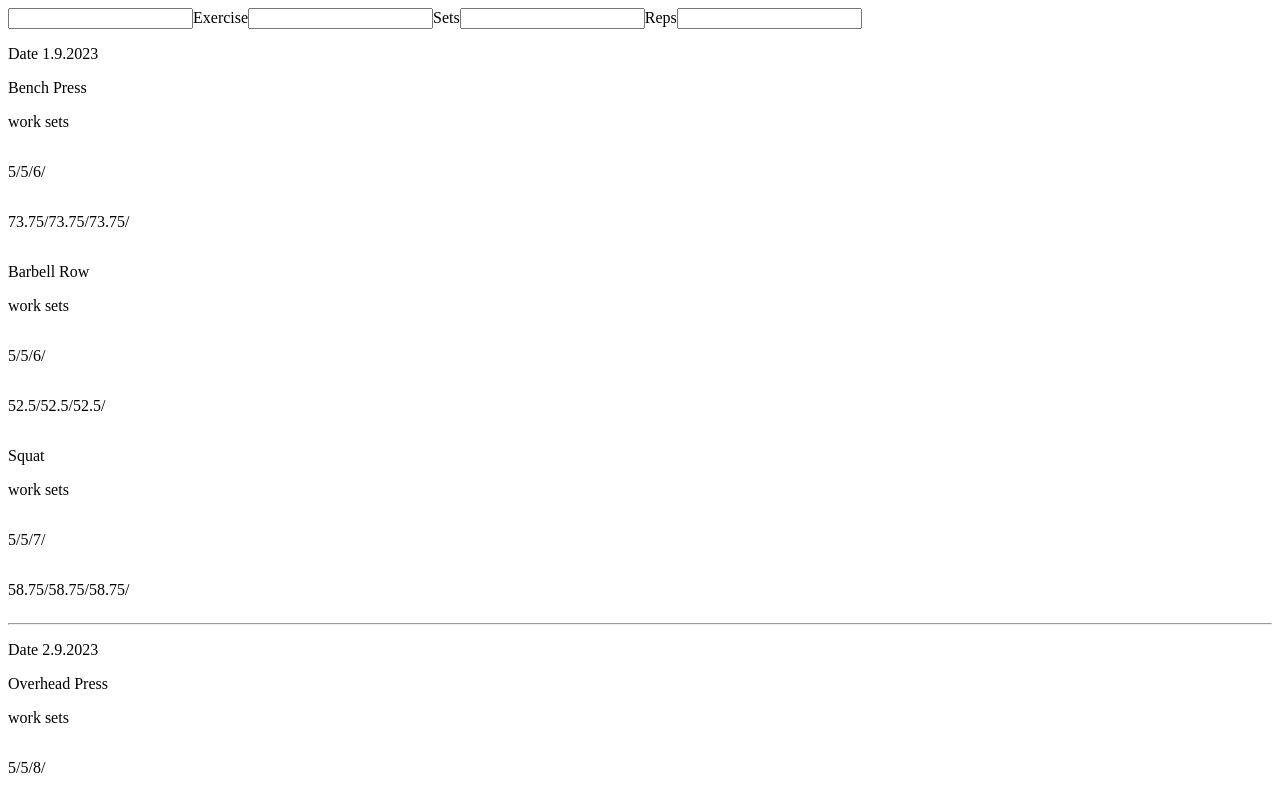
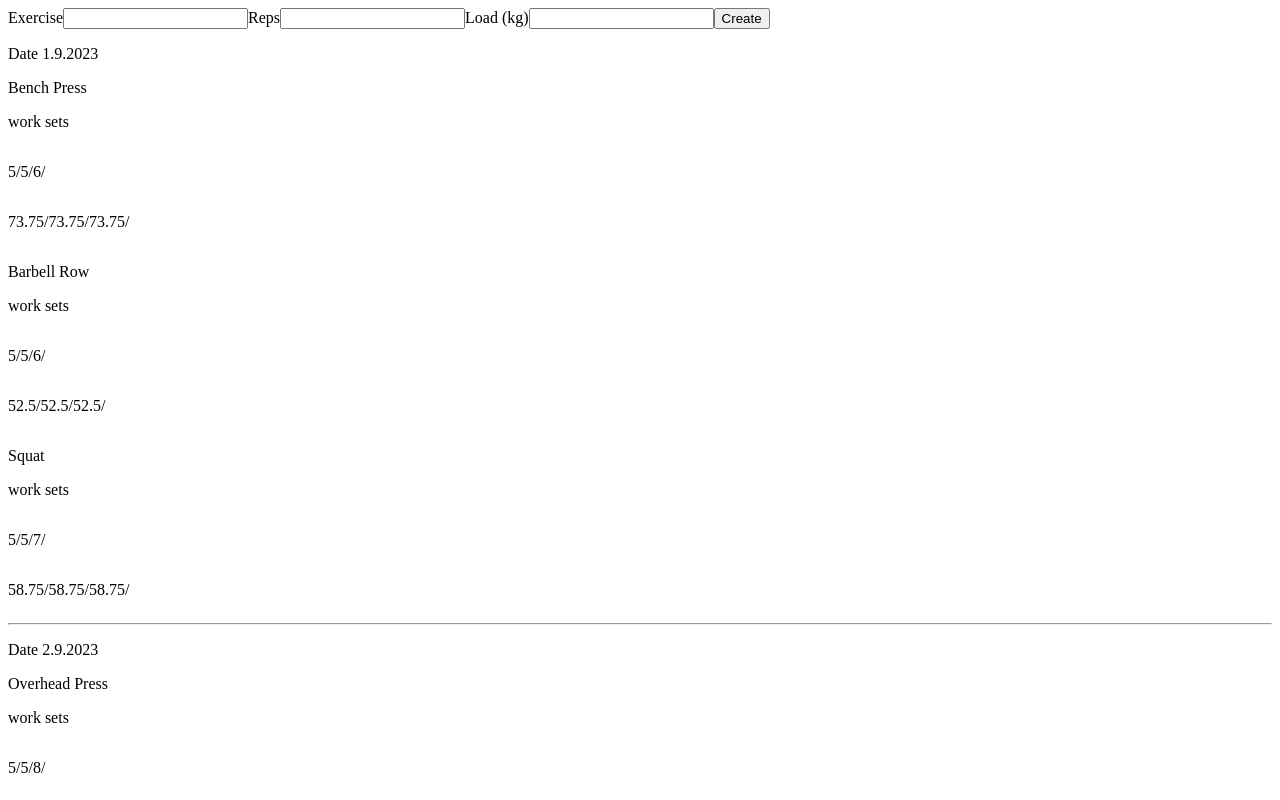
Before and after one commit to LerkkaP/WorkoutLogger, a React (Create React App) app: page / in a window 1280 px wide. Shown: the top 800 px of the page. Built offline with nearby package versions, Linux system fonts and the light colour scheme; no server answers; data requests are answered from the project's data file.

Commit message:
created a new reducer for handling the form responsible adding the workouts. Need to work on fixing the date and making the logic to add new exercise to db

```diff
--- a/src/App.js
+++ b/src/App.js
@@ -19,9 +19,9 @@ const App = () => {
   };
 
   useEffect(() => {
-    axios
+    /*axios
       .get("https://api.api-ninjas.com/v1/exercises?name=squat", config)
-      .then((response) => console.log(response.data));
+      .then((response) => console.log(response.data));*/
     dispatch(initializeWorkouts());
   }, []);
 
--- a/src/components/WorkoutForm.js
+++ b/src/components/WorkoutForm.js
@@ -1,16 +1,67 @@
 import DatePicker from "react-datepicker";
 import "react-datepicker/dist/react-datepicker.css";
 
+import { useDispatch, useSelector } from "react-redux";
+import { updateFormData, resetForm } from "../reducers/formReducer";
+import { createWorkout } from "../reducers/workoutReducer";
+
 const WorkoutForm = () => {
+  const dispatch = useDispatch();
+  const formData = useSelector((state) => state.form);
+  console.log(formData);
+
+  const hardcodedDate = "31.12.2023";
+
+  const handleWorkout = () => {
+    const newExercise = {
+      name: formData.exercise,
+      sets: [{ reps: formData.reps, kg: formData.load }],
+    };
+
+    const exercises = [newExercise];
+
+    dispatch(createWorkout(hardcodedDate, exercises));
+    dispatch(resetForm());
+  };
+
+  /*const handleDateChange = (date) => {
+    const formattedDate = date.toISOString();
+
+    dispatch(updateFormData({ date: formattedDate }));
+  };*/
+
   return (
     <div>
-      <DatePicker />
+      {/*<DatePicker
+        selected={formData.date}
+        onChange={handleDateChange}
+        dateFormat={"dd.MM.yyyy"}
+        isClearable
+  />*/}
       Exercise
-      <input type="text" />
-      Sets
-      <input type="number" />
+      <input
+        type="text"
+        name="exercise"
+        value={formData.exercise}
+        onChange={(e) => dispatch(updateFormData({ exercise: e.target.value }))}
+      />
       Reps
-      <input type="number" />
+      <input
+        type="number"
+        name="reps"
+        value={formData.reps}
+        onChange={(e) => dispatch(updateFormData({ reps: e.target.value }))}
+      />
+      Load (kg)
+      <input
+        type="number"
+        name="load"
+        value={formData.load}
+        onChange={(e) => dispatch(updateFormData({ load: e.target.value }))}
+      />
+      <button type="submit" onClick={handleWorkout}>
+        Create
+      </button>
     </div>
   );
 };
--- /dev/null
+++ b/src/reducers/formReducer.js
@@ -0,0 +1,24 @@
+import { createSlice } from "@reduxjs/toolkit";
+
+const initialState = {
+  date: null,
+  exercise: "",
+  reps: "",
+  load: "",
+};
+
+const formSlice = createSlice({
+  name: "form",
+  initialState,
+  reducers: {
+    updateFormData(state, action) {
+      return { ...state, ...action.payload };
+    },
+    resetForm(state, action) {
+      return initialState;
+    },
+  },
+});
+
+export const { updateFormData, resetForm } = formSlice.actions;
+export default formSlice.reducer;
--- a/src/reducers/workoutReducer.js
+++ b/src/reducers/workoutReducer.js
@@ -9,6 +9,9 @@ export const workoutSlice = createSlice({
     setupWorkouts(state, action) {
       return action.payload;
     },
+    createWorkout(state, action) {
+      state.push(action.payload);
+    },
   },
 });
 
@@ -19,9 +22,5 @@ export const initializeWorkouts = () => {
   };
 };
 
-export const fetchExercises = () => {
-  return async (dispatch) => {};
-};
-
-export const { setupWorkouts } = workoutSlice.actions;
+export const { setupWorkouts, createWorkout } = workoutSlice.actions;
 export default workoutSlice.reducer;
--- a/src/store.js
+++ b/src/store.js
@@ -1,8 +1,11 @@
 import { configureStore } from "@reduxjs/toolkit";
+
 import workoutReducer from "./reducers/workoutReducer";
+import formReducer from "./reducers/formReducer";
 
 export default configureStore({
   reducer: {
     workouts: workoutReducer,
+    form: formReducer,
   },
 });
```
